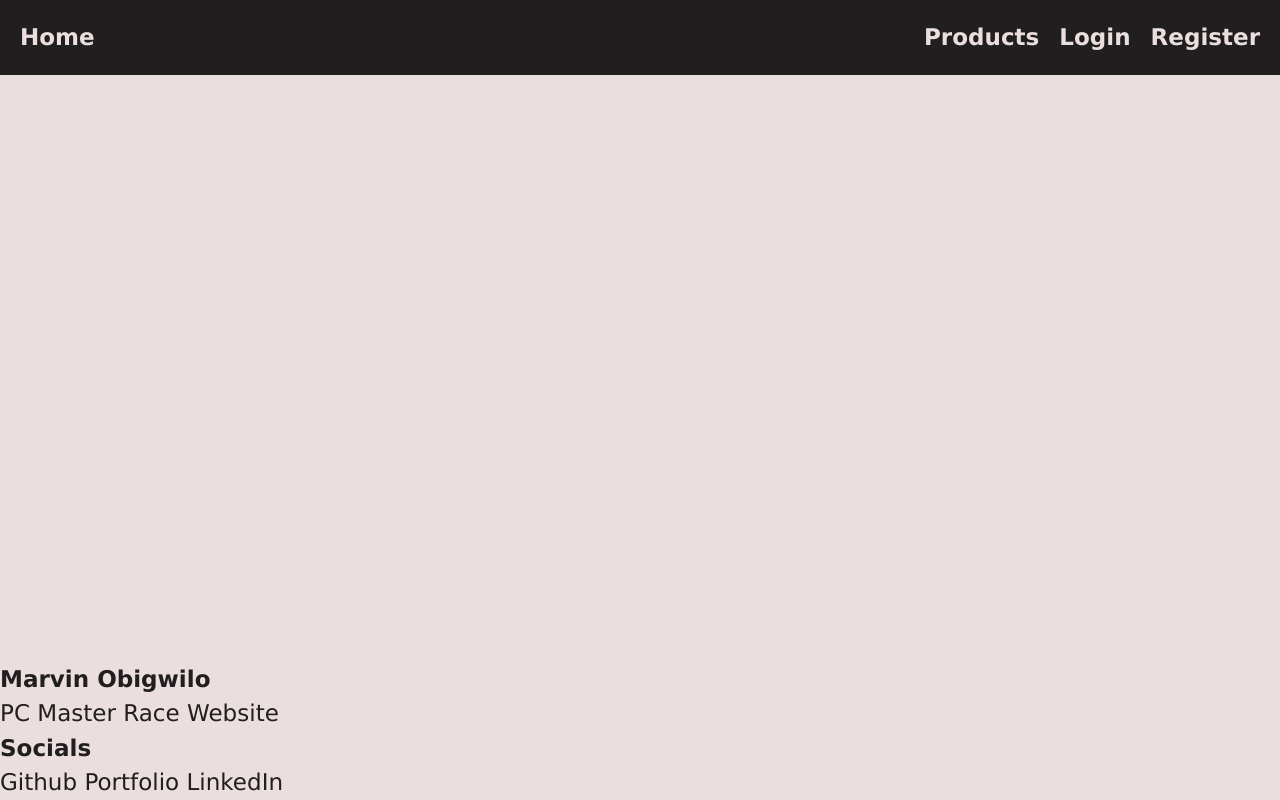
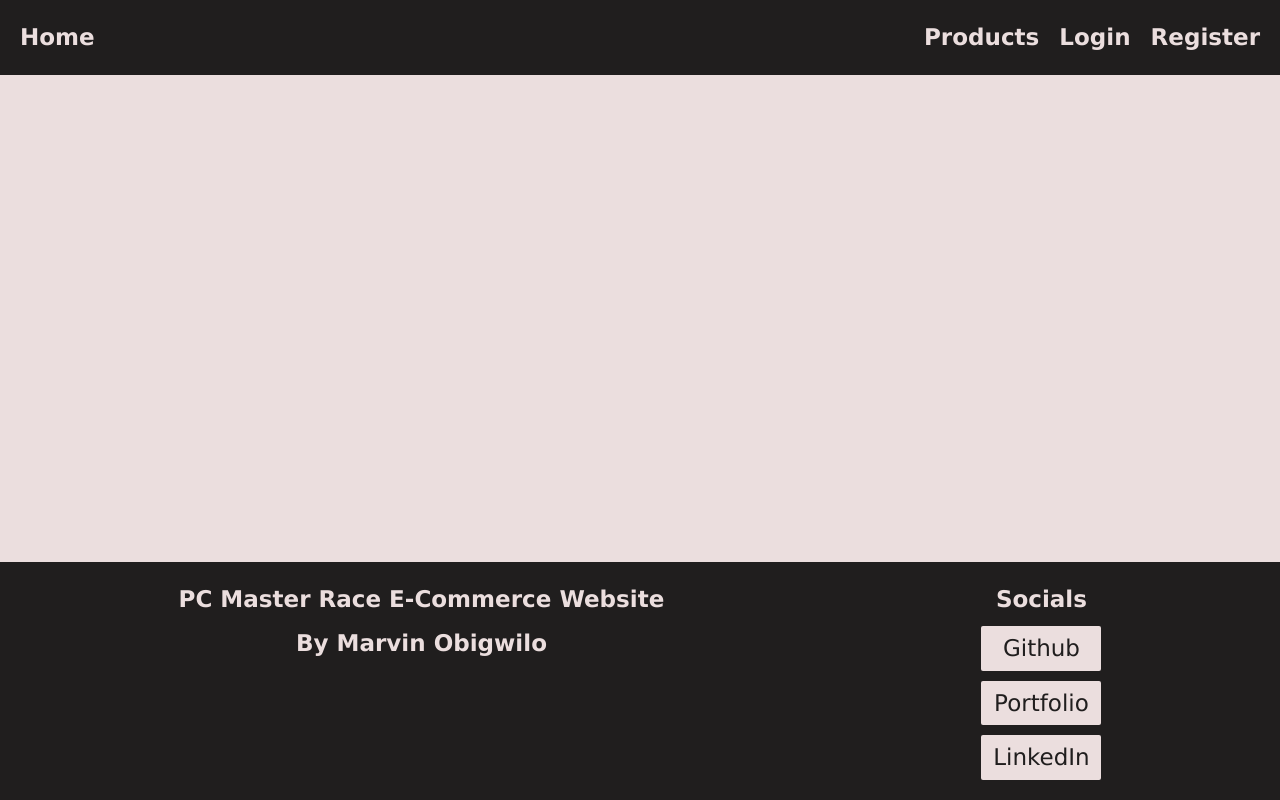
Before and after one commit to marvinobig/pcmasterrace, a PHP site: page /index.php in a window 1280 px wide. Run offline with PHP 8.4, Linux system fonts and the light colour scheme.

Commit message:
style footer

```diff
--- a/pages/partials/footer.partial.php
+++ b/pages/partials/footer.partial.php
@@ -1,13 +1,15 @@
-<footer>
-    <h2>Marvin Obigwilo</h2>
-    <div>
-        <p>PC Master Race Website</p>
+<footer class="footer">
+    <div class="footer-title-container">
+        <h2 class="footer-title">PC Master Race E-Commerce Website</h2>
+        <h3 class="footer-title">By Marvin Obigwilo</h3>
     </div>
 
-    <div>
-        <h2>Socials</h2>
-        <a href="https://github.com/marvinobig" target="_blank" rel="noreferrer">Github</a>
-        <a href="https://marvinobig.github.io" target="_blank" rel="noreferrer">Portfolio</a>
-        <a href="https://www.linkedin.com/in/marvin-obigwilo/" target="_blank" rel="noreferrer">LinkedIn</a>
+    <div class="footer-socials-container">
+        <h2 class="footer-socials-title">Socials</h2>
+        <a class="footer-socials-link" href="https://github.com/marvinobig" target="_blank" rel="noreferrer">Github</a>
+        <a class="footer-socials-link" href="https://marvinobig.github.io" target="_blank"
+            rel="noreferrer">Portfolio</a>
+        <a class="footer-socials-link" href="https://www.linkedin.com/in/marvin-obigwilo/" target="_blank"
+            rel="noreferrer">LinkedIn</a>
     </div>
 </footer>
--- a/static/css/style.css
+++ b/static/css/style.css
@@ -5,6 +5,10 @@
     font-size: 1.2rem;
     --nav-bg-color: #201e1e;
     --nav-text-color: #ebdede;
+    --footer-bg-color: #201e1e;
+    --footer-text-color: #ebdede;
+    --border-radius: 2px;
+    --brightness: 80%;
 }
 
 body {
@@ -44,3 +48,36 @@ main {
     gap: 20px;
     background-color: var(--nav-bg-color);
 }
+
+.footer {
+    display: flex;
+    justify-content: space-around;
+    align-items: flex-start;
+    padding: 20px;
+    background-color: var(--footer-bg-color);
+    color: var(--footer-text-color);
+}
+
+.footer-title-container, .footer-socials-container, .footer-title, .footer-socials-title {
+    background-color: var(--footer-bg-color);
+    color: var(--footer-text-color);
+}
+
+.footer-title-container, .footer-socials-container {
+    display: flex;
+    flex-direction: column;
+    justify-content: center;
+    align-items: center;
+    gap: 10px;
+}
+
+.footer-socials-link {
+    text-align: center;
+    width: 120px;
+    padding: 5px 10px;
+    border-radius: var(--border-radius);
+}
+
+.footer-socials-link:hover {
+    filter: brightness(var(--brightness));
+}
```
